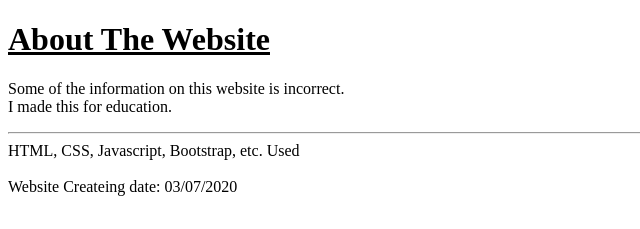
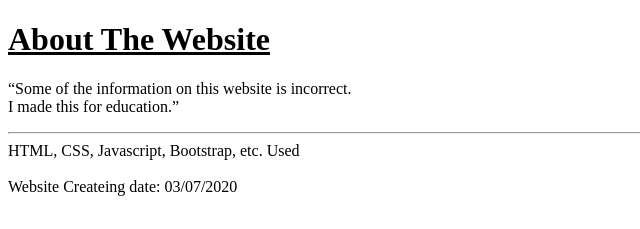
Before and after one commit to mdfahim321/rs, a plain HTML site: page about.html in a window 1280 px wide. Shown: the top 229 px of the page, 0-640 px from the left. Drawn offline with Linux system fonts and the light colour scheme.

Commit message:
about.html

```diff
--- a/about.html
+++ b/about.html
@@ -5,15 +5,15 @@
 	</head>
 		<h1><u>About The Website</u></h1>
 	<body>
-		<p> Some of the information on this website is incorrect.<br>
-I made this for education.<hr>
+		<p> <q>Some of the information on this website is incorrect.<br>
+			I made this for education.</q><hr>
 HTML, CSS, Javascript, Bootstrap, etc. Used <br>
 <br>
 Website Createing date: 03/07/2020<br> <br>
 <br>
 Developer by:<a href="https://www.facebook.com/fahim0033"> <b>MD Fahim</b> </a>
 </p>
-<a href="index.html"> <-Back </a> <br>
+<a href="https://mdfahim321.github.io/rs"> <-Back </a> <br>
 <br>
 <br> <a href="https://mdfahim435409602.wordpress.com/about/"> More About Developer </a>
 	</body>
```
